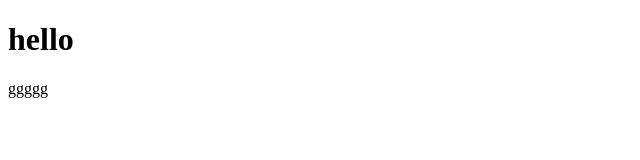
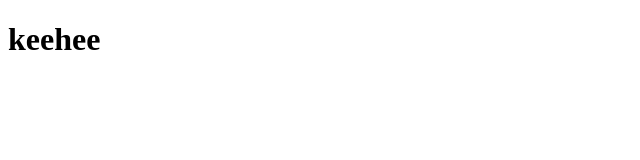
Before and after one commit to Montar01/React-test, a plain HTML site: page index.html in a window 1280 px wide. Shown: the whole page, without its empty margins (0-640 px from the left). Drawn offline with Linux system fonts and the light colour scheme.

Commit message:
hi keehee

```diff
--- a/index.html
+++ b/index.html
@@ -7,7 +7,6 @@
     <title>Document</title>
 </head>
 <body>
-    <h1>hello</h1>
-    <p>ggggg</p>
+    <h1>keehee</h1>
 </body>
 </html>
```
